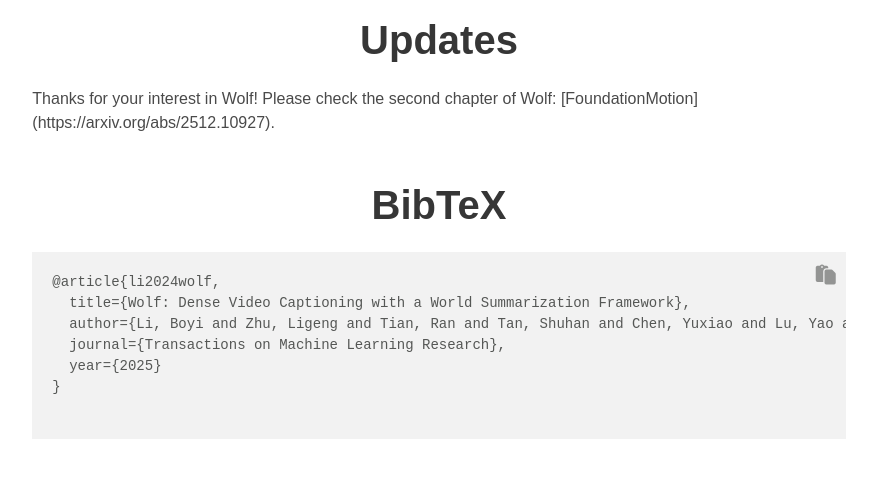
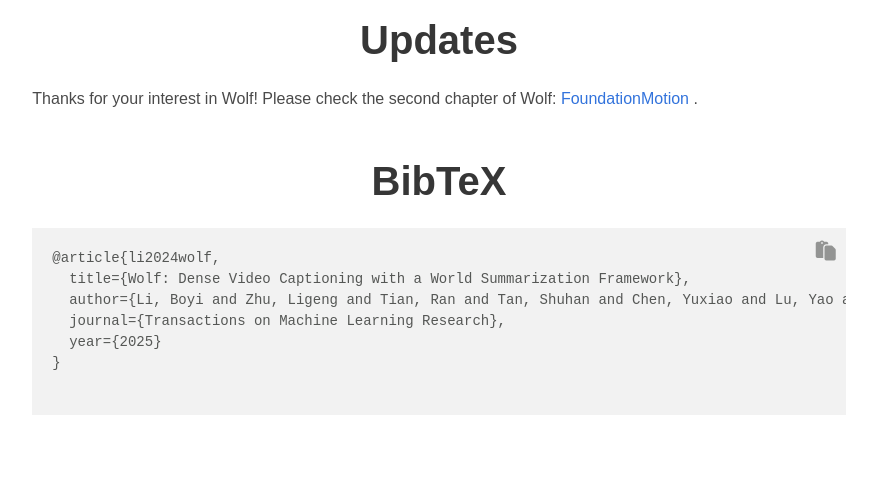
Before and after one commit to Wolfv0/Wolfv0.github.io, a plain HTML site: page index.html in a window 1280 px wide. Shown: the part 1793-2270 px from the top of the page, without its empty margins (201-1078 px from the left). Drawn offline with nearby package versions, Linux system fonts and the light colour scheme; some icons are missing; a web font is replaced by a local one.

Commit message:
Add hyperlink to FoundationMotion in updates section
Updated the text to include a hyperlink for FoundationMotion.

```diff
--- a/index.html
+++ b/index.html
@@ -278,7 +278,10 @@
       <div class="columns is-centered">
         <div class="column is-8">
           <h2 class="title is-2 has-text-centered">Updates</h2>
-          Thanks for your interest in Wolf! Please check the second chapter of Wolf: [FoundationMotion](https://arxiv.org/abs/2512.10927).
+          Thanks for your interest in Wolf! Please check the second chapter of Wolf:
+          <a href="https://arxiv.org/abs/2512.10927" target="_blank" rel="noopener noreferrer">
+          FoundationMotion
+          </a>.
           <div class="content has-text-justified">
           </div>
 
```
